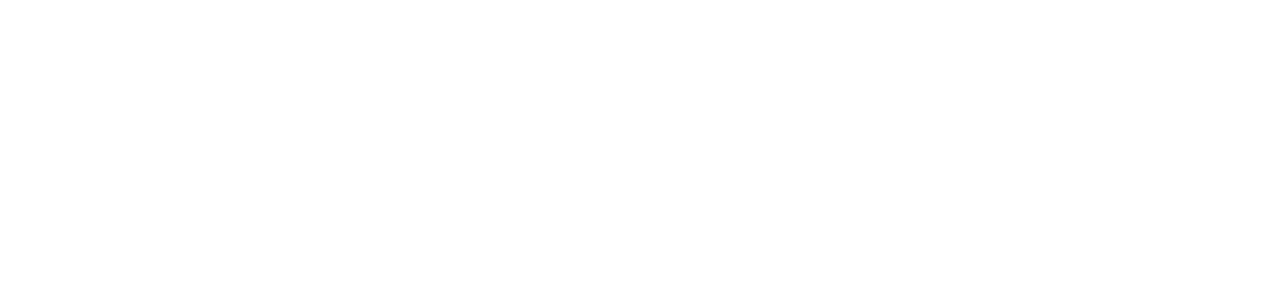
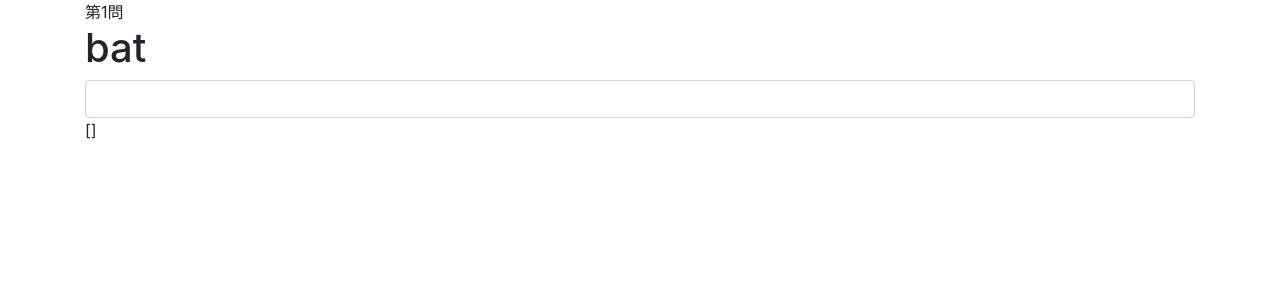
Before and after one commit to 96kuroguro/lain-typing, a Nuxt app: page /pc/play in a window 1280 px wide. Before the commit this address had no page. Shown: the top 300 px of the page. Built offline with nearby package versions, Linux system fonts and the light colour scheme.

Commit message:
プロトタイプ着手

```diff
--- a/pages/index.vue
+++ b/pages/index.vue
@@ -1,27 +1,24 @@
 <template>
   <div class="container">
     <div>
-      <logo />
       <h1 class="title">
-        lain-typing
+        lain
       </h1>
       <h2 class="subtitle">
-        My kickass Nuxt.js project
+        THE TYPING GAME
       </h2>
       <div class="links">
         <a
           href="https://nuxtjs.org/"
-          target="_blank"
           class="button--green"
         >
-          Documentation
+          PC（キーボード入力）で遊ぶ
         </a>
         <a
           href="https://github.com/nuxt/nuxt.js"
-          target="_blank"
           class="button--grey"
         >
-          GitHub
+          スマホ（フリック入力）で遊ぶ
         </a>
       </div>
     </div>
--- /dev/null
+++ b/pages/pc/play.vue
@@ -0,0 +1,80 @@
+<template>
+    <div class="container">
+        第{{ currentWordNumber }}問
+        <h1 v-text="currentWord"></h1>
+        <input id="input-typing" type="text" class="form-control" v-model="typingText">
+        {{typingText}}
+        {{solvedWords}}
+    </div>
+</template>
+
+<script>
+
+export default {
+
+    data: function() {
+        return {
+
+        words: [
+            'egg',
+            'bag',
+            'rose',
+            'chair',
+            'bat',
+            'fish',
+            'notebook',
+            'pencil',
+            'dog',
+            'desk'
+        ],
+        solvedWords: [],
+
+        typingText: '',
+
+        }
+    },
+
+    computed: {
+        currentWord() {
+
+            const unsolvedWords = this.words.filter((word) => {
+
+                return (!this.solvedWords.includes(word)) // 解答されてないものだけ
+
+            })
+            const randomIndex = Math.floor(Math.random()*unsolvedWords.length)
+            return unsolvedWords[randomIndex]
+
+        },
+
+        currentWordNumber() {
+
+            return this.solvedWords.length + 1
+
+        },
+
+        isTypingCorrect() {
+            if(this.typingText == this.currentWord) {
+
+                this.solvedWords.push(this.currentWord)
+                this.typingText = ''
+
+                if(this.words.length == this.solvedWords.length) {
+
+                    this.solvedWords = []
+                    this.trying = false
+                    alert('全問正解！')
+
+                }
+
+                return true
+
+            }
+
+            const typingTextLength = this.typingText.length
+            return (this.typingText === this.currentWord.slice(0, typingTextLength))
+
+        },
+    }
+}
+</script>
```
